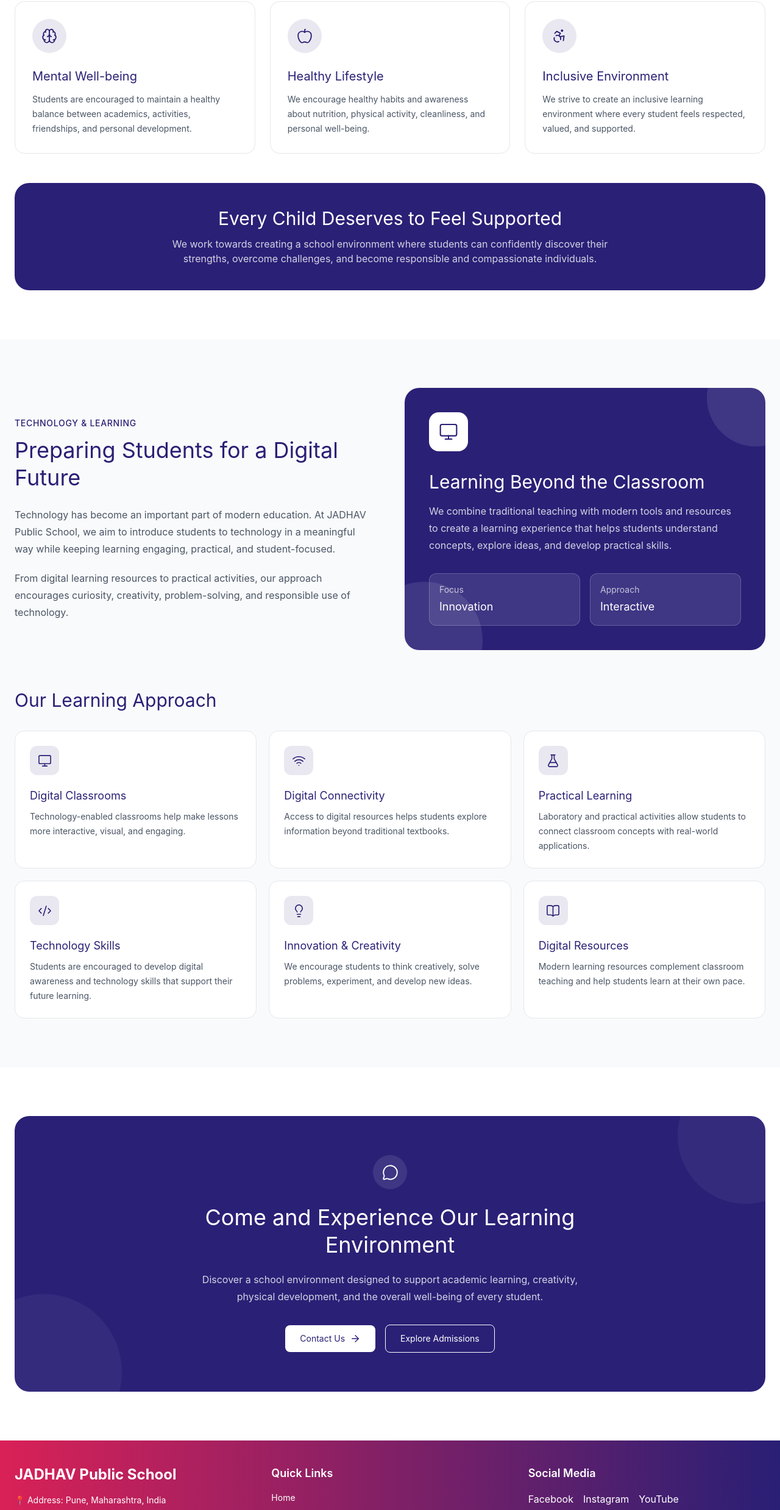
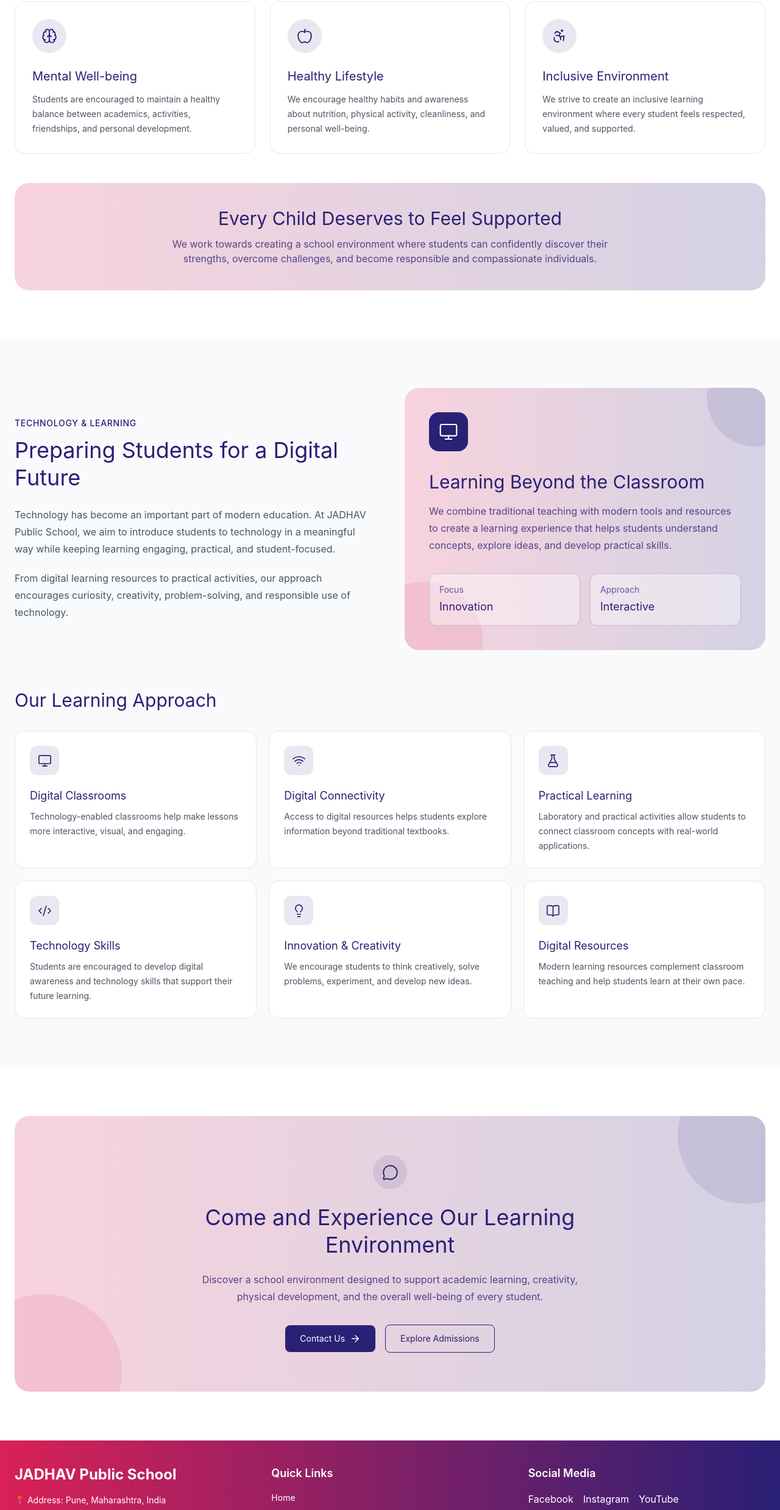
Before and after one commit to developerjadhav/school-website, a React (Vite) app: page /facilities in a window 1280 px wide. Shown: the part 4656-7132 px from the top of the page at 61% size. Built offline with nearby package versions, Linux system fonts and the light colour scheme.

Commit message:
Changes BG color.

```diff
--- a/src/components/admissions/EligibilityCriteria.tsx
+++ b/src/components/admissions/EligibilityCriteria.tsx
@@ -24,7 +24,7 @@ const eligibilityData = [
 ];
 
 const EligibilityCriteria = () => {
-  const navigate = useNavigate();
+    const navigate = useNavigate();
     return (
         <section className="bg-[#F7F6FC] px-6 py-20 md:py-24">
             <div className="mx-auto max-w-7xl">
@@ -75,14 +75,21 @@ const EligibilityCriteria = () => {
                 </div>
 
                 {/* Information Panel */}
-                <div className="mt-10 overflow-hidden rounded-3xl bg-[#2A2076]">
+                {/* Information Panel */}
+                <div
+                    className="mt-10 overflow-hidden rounded-3xl"
+                    style={{
+                        background:
+                            "linear-gradient(90deg, rgba(217, 33, 87, 0.20) 0%, rgba(41, 31, 117, 0.20) 100%), #FFFFFF",
+                    }}
+                >
                     <div className="grid items-center gap-8 px-7 py-8 md:grid-cols-[1fr_auto] md:px-10 md:py-10">
                         <div>
-                            <h3 className="mb-3 text-2xl text-white md:text-3xl">
+                            <h3 className="mb-3 text-2xl text-[#2A2076] md:text-3xl">
                                 Not sure if your child is eligible?
                             </h3>
 
-                            <p className="max-w-2xl text-sm leading-6 text-white/75 md:text-base">
+                            <p className="max-w-2xl text-sm leading-6 text-[#2A2076]/75 md:text-base">
                                 Our admissions team can help you understand class availability,
                                 age criteria, and the admission requirements applicable to your
                                 child's grade.
@@ -92,10 +99,10 @@ const EligibilityCriteria = () => {
                         <button
                             onClick={() => navigate("/contact")}
                             className="group flex w-fit items-center gap-2 rounded-full
-                border border-white px-6 py-3
-                text-sm text-white
-                transition-all duration-300
-                hover:bg-white hover:text-[#2A2076]"
+        border border-[#2A2076] px-6 py-3
+        text-sm text-[#2A2076]
+        transition-all duration-300
+        hover:bg-[#2A2076] hover:text-white"
                         >
                             Contact Admissions
 
--- a/src/components/facilities/FacilitiesCTA.tsx
+++ b/src/components/facilities/FacilitiesCTA.tsx
@@ -5,28 +5,34 @@ const FacilitiesCTA = () => {
   return (
     <section className="px-6 py-20">
       <div className="mx-auto max-w-7xl">
-        <div className="relative overflow-hidden rounded-3xl bg-[#2A2076] px-8 py-14 text-center md:px-16 md:py-16">
+        <div
+          className="relative overflow-hidden rounded-3xl px-8 py-14 text-center md:px-16 md:py-16"
+          style={{
+            background:
+              "linear-gradient(90deg, rgba(217, 33, 87, 0.20) 0%, rgba(41, 31, 117, 0.20) 100%), #FFFFFF",
+          }}
+        >
           {/* Decorative Circles */}
-          <div className="absolute -right-20 -top-20 h-56 w-56 rounded-full bg-white/5" />
-          <div className="absolute -bottom-24 -left-20 h-64 w-64 rounded-full bg-white/5" />
+          <div className="absolute -right-20 -top-20 h-56 w-56 rounded-full bg-[#2A2076]/10" />
+          <div className="absolute -bottom-24 -left-20 h-64 w-64 rounded-full bg-[#D92157]/10" />
 
           <div className="relative mx-auto max-w-3xl">
             {/* Icon */}
-            <div className="mx-auto mb-6 flex h-14 w-14 items-center justify-center rounded-full bg-white/10">
+            <div className="mx-auto mb-6 flex h-14 w-14 items-center justify-center rounded-full bg-[#2A2076]/10">
               <MessageCircle
                 size={27}
                 strokeWidth={1.7}
-                className="text-white"
+                className="text-[#2A2076]"
               />
             </div>
 
             {/* Heading */}
-            <h2 className="mb-5 text-3xl font-normal leading-tight text-white md:text-4xl">
+            <h2 className="mb-5 text-3xl font-normal leading-tight text-[#2A2076] md:text-4xl">
               Come and Experience Our Learning Environment
             </h2>
 
             {/* Description */}
-            <p className="mx-auto mb-8 max-w-2xl text-base leading-7 text-white/80">
+            <p className="mx-auto mb-8 max-w-2xl text-base leading-7 text-[#2A2076]/80">
               Discover a school environment designed to support academic
               learning, creativity, physical development, and the overall
               well-being of every student.
@@ -36,7 +42,7 @@ const FacilitiesCTA = () => {
             <div className="flex flex-col items-center justify-center gap-4 sm:flex-row">
               <Link
                 to="/contact"
-                className="group inline-flex items-center justify-center gap-2 rounded-lg bg-white px-6 py-3 text-sm text-[#2A2076] transition-all duration-300 hover:bg-gray-100"
+                className="group inline-flex items-center justify-center gap-2 rounded-lg bg-[#2A2076] px-6 py-3 text-sm text-white transition-all duration-300 hover:bg-[#D92157]"
               >
                 Contact Us
 
@@ -49,7 +55,7 @@ const FacilitiesCTA = () => {
 
               <Link
                 to="/admissions"
-                className="inline-flex items-center justify-center rounded-lg border border-white px-6 py-3 text-sm text-white transition-all duration-300 hover:bg-white hover:text-[#2A2076]"
+                className="inline-flex items-center justify-center rounded-lg border border-[#2A2076] px-6 py-3 text-sm text-[#2A2076] transition-all duration-300 hover:bg-[#2A2076] hover:text-white"
               >
                 Explore Admissions
               </Link>
--- a/src/components/facilities/StudentWellbeing.tsx
+++ b/src/components/facilities/StudentWellbeing.tsx
@@ -101,12 +101,16 @@ const StudentWellbeing = () => {
         </div>
 
         {/* Bottom Highlight */}
-        <div className="mt-12 rounded-3xl bg-[#2A2076] px-8 py-10 text-center md:px-16">
-          <h3 className="mb-3 text-2xl font-normal text-white md:text-3xl">
+        <div className="mt-12 rounded-3xl px-8 py-10 text-center md:px-16"
+          style={{
+            background:
+              "linear-gradient(90deg, rgba(217, 33, 87, 0.20) 0%, rgba(41, 31, 117, 0.20) 100%), #FFFFFF",
+          }}>
+          <h3 className="mb-3 text-2xl font-normal text-[#2A2076] md:text-3xl">
             Every Child Deserves to Feel Supported
           </h3>
 
-          <p className="mx-auto max-w-3xl text-sm leading-6 text-white/80 md:text-base">
+          <p className="mx-auto max-w-3xl text-sm leading-6 text-[#2A2076]/80 md:text-base">
             We work towards creating a school environment where students can
             confidently discover their strengths, overcome challenges, and
             become responsible and compassionate individuals.
--- a/src/components/facilities/TechnologyLearning.tsx
+++ b/src/components/facilities/TechnologyLearning.tsx
@@ -77,24 +77,30 @@ const TechnologyLearning = () => {
           </div>
 
           {/* Right Technology Visual */}
-          <div className="relative overflow-hidden rounded-3xl bg-[#2A2076] p-8 md:p-10">
-            <div className="absolute -right-16 -top-16 h-40 w-40 rounded-full bg-white/10" />
-            <div className="absolute -bottom-20 -left-16 h-48 w-48 rounded-full bg-white/10" />
+          <div
+            className="relative overflow-hidden rounded-3xl p-8 md:p-10"
+            style={{
+              background:
+                "linear-gradient(90deg, rgba(217, 33, 87, 0.20) 0%, rgba(41, 31, 117, 0.20) 100%), #FFFFFF",
+            }}
+          >
+            <div className="absolute -right-16 -top-16 h-40 w-40 rounded-full bg-[#2A2076]/10" />
+            <div className="absolute -bottom-20 -left-16 h-48 w-48 rounded-full bg-[#D92157]/10" />
 
             <div className="relative">
-              <div className="mb-8 flex h-16 w-16 items-center justify-center rounded-2xl bg-white">
+              <div className="mb-8 flex h-16 w-16 items-center justify-center rounded-2xl bg-[#2A2076]">
                 <Monitor
                   size={32}
                   strokeWidth={1.6}
-                  className="text-[#2A2076]"
+                  className="text-white"
                 />
               </div>
 
-              <h3 className="mb-4 text-2xl font-normal text-white md:text-3xl">
+              <h3 className="mb-4 text-2xl font-normal text-[#2A2076] md:text-3xl">
                 Learning Beyond the Classroom
               </h3>
 
-              <p className="mb-8 leading-7 text-white/80">
+              <p className="mb-8 leading-7 text-[#2A2076]/80">
                 We combine traditional teaching with modern tools and
                 resources to create a learning experience that helps students
                 understand concepts, explore ideas, and develop practical
@@ -102,14 +108,14 @@ const TechnologyLearning = () => {
               </p>
 
               <div className="grid grid-cols-2 gap-4">
-                <div className="rounded-xl border border-white/20 bg-white/10 p-4">
-                  <p className="text-sm text-white/70">Focus</p>
-                  <p className="mt-1 text-lg text-white">Innovation</p>
+                <div className="rounded-xl border border-[#2A2076]/20 bg-white/40 p-4">
+                  <p className="text-sm text-[#2A2076]/70">Focus</p>
+                  <p className="mt-1 text-lg text-[#2A2076]">Innovation</p>
                 </div>
 
-                <div className="rounded-xl border border-white/20 bg-white/10 p-4">
-                  <p className="text-sm text-white/70">Approach</p>
-                  <p className="mt-1 text-lg text-white">Interactive</p>
+                <div className="rounded-xl border border-[#2A2076]/20 bg-white/40 p-4">
+                  <p className="text-sm text-[#2A2076]/70">Approach</p>
+                  <p className="mt-1 text-lg text-[#2A2076]">Interactive</p>
                 </div>
               </div>
             </div>
```
Also changed, not shown: src/components/admissions/AdmissionsCTA.tsx (+24 -17 lines), src/components/admissions/FeeStructure.tsx (+25 -12 lines).
